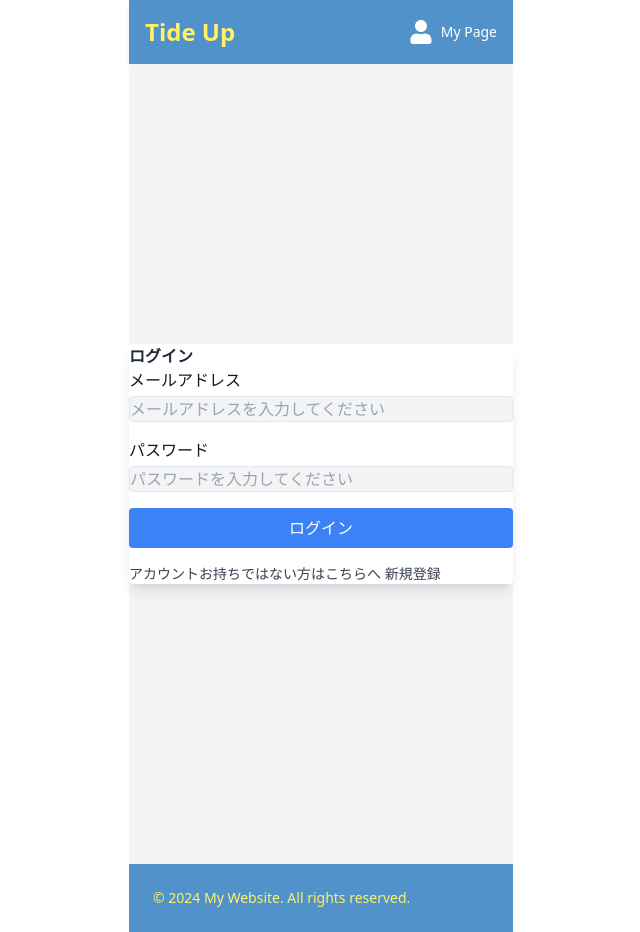
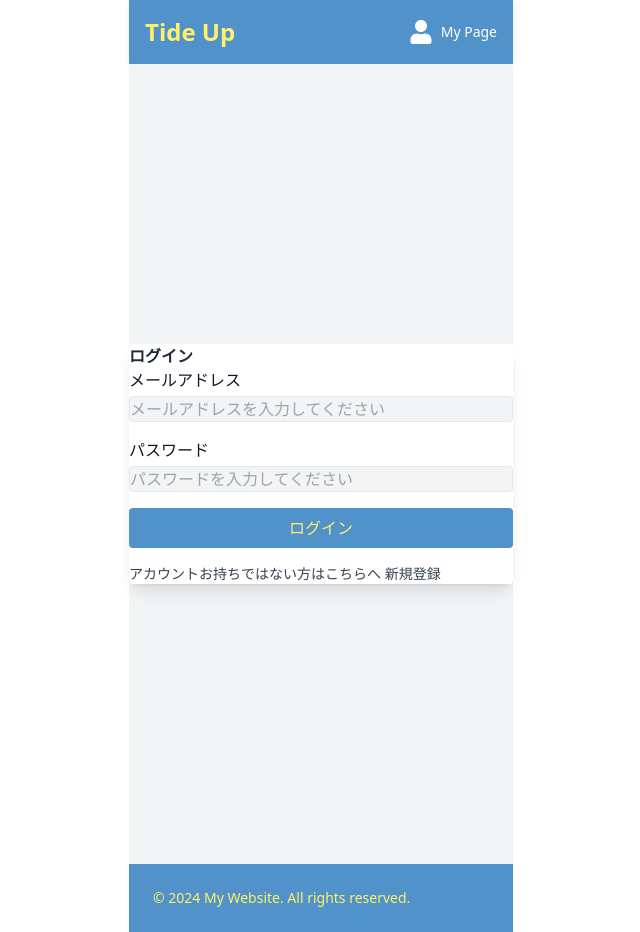
Before and after one commit to ms-engineer-bc24-07/FinalProject_teamD, a Next.js app in the folder frontend/: page /auth/login in a window 1280 px wide. Shown: the whole page, without its empty margins (319-959 px from the left). Built offline with nearby package versions, Linux system fonts and the light colour scheme; no server answers.

Commit message:
fix.ボタンの色をカスタムカラーに修正

```diff
--- a/frontend/src/features/LoginForm.tsx
+++ b/frontend/src/features/LoginForm.tsx
@@ -79,7 +79,7 @@ const LoginForm = () => {
 
         <button
           type="submit"
-          className="bg-blue-500 text-white px-4 py-2 rounded w-full"
+          className="bg-customBlue text-customYellow px-4 py-2 rounded w-full"
         >
           ログイン
         </button>
--- a/frontend/src/features/RegisterForm.tsx
+++ b/frontend/src/features/RegisterForm.tsx
@@ -111,7 +111,7 @@ const RegisterForm = () => {
 
         <button
           type="submit"
-          className="bg-blue-500 text-white px-4 py-2 rounded w-full"
+          className="bg-customBlue text-customYellow px-4 py-2 rounded w-full"
         >
           登録
         </button>
```
